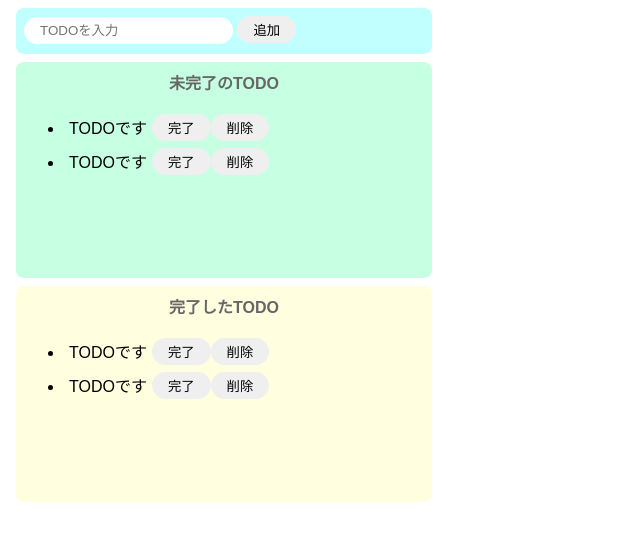
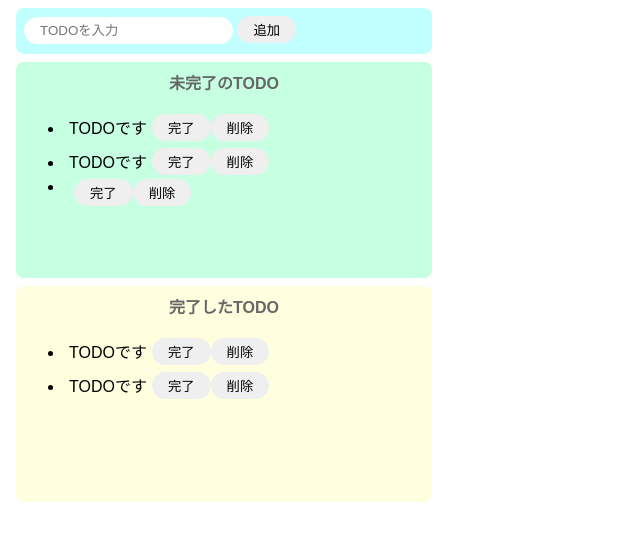
Before and after one commit to ConArrr/condesandbox-todo-js, a website built with Parcel: page index.html in a window 1280 px wide. Both pictures are taken after a click on the button "追加". Shown: the whole page, without its empty margins (0-640 px from the left). Built offline with nearby package versions, Linux system fonts and the light colour scheme.

Commit message:
タスクの追加機能

```diff
--- a/index.html
+++ b/index.html
@@ -8,12 +8,12 @@
 
 <body>
 	<div class="input-area">
-		<input type="text" placeholder="TODOを入力" />
-		<button>追加</button>
+		<input id="add-text" type="text" placeholder="TODOを入力" />
+		<button id="add-button">追加</button>
 	</div>
 	<div class="incomplete-area">
 		<p class="title">未完了のTODO</p>
-		<ul>
+		<ul id="incomplete-list">
 			<li>
 				<div class="list-row">
 					<p>TODOです</p>
--- a/src/index.js
+++ b/src/index.js
@@ -1 +1,45 @@
 import "./styles.css";
+
+const onClickAdd = () => {
+  // テキストボックスの値を取得し、初期化する
+  const inputText = document.getElementById("add-text").value;
+  document.getElementById("add-text").value = "";
+
+  // li生成
+  const li = document.createElement("li");
+
+  // div生成
+  const div = document.createElement("div");
+  div.className = "list-row";
+
+  // p生成
+  const p = document.createElement("p");
+  p.innerText = inputText;
+
+  // button(完了)タグを生成
+  const completeButton = document.createElement("button");
+  completeButton.innerText = "完了";
+  completeButton.addEventListener("click", () => {
+    alert("完了");
+  });
+
+  // button(削除)タグを生成
+  const deleteButton = document.createElement("button");
+  deleteButton.innerText = "削除";
+  deleteButton.addEventListener("click", () => {
+    alert("削除");
+  });
+
+  // liタグの子要素に各要素を設定
+  div.appendChild(p);
+  div.appendChild(completeButton);
+  div.appendChild(deleteButton);
+  li.appendChild(div);
+
+  // 未完了リストに追加
+  document.getElementById("incomplete-list").appendChild(li);
+};
+
+document
+  .getElementById("add-button")
+  .addEventListener("click", () => onClickAdd());
```
